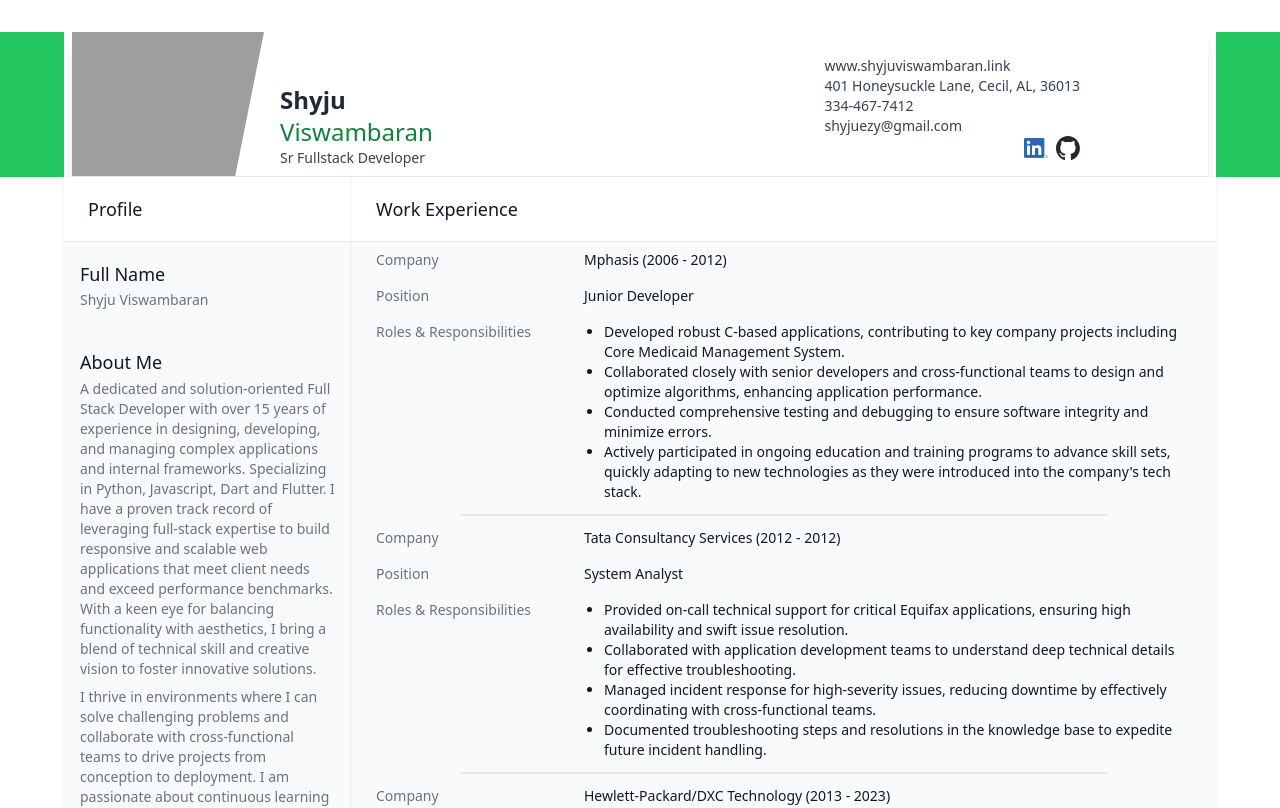
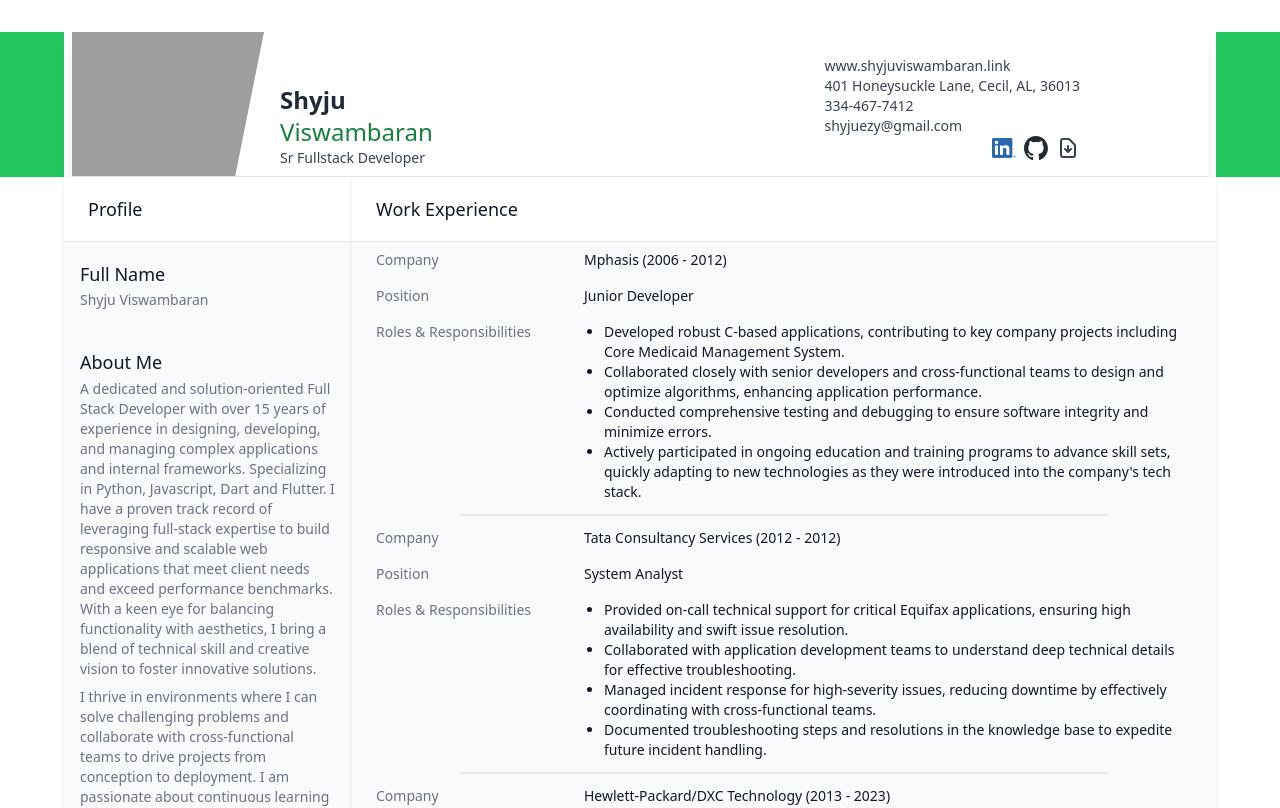
Before and after one commit to shyjuezy/profile, a Next.js app: page / in a window 1280 px wide. Shown: the top 808 px of the page. Built offline with nearby package versions, Linux system fonts and the light colour scheme; grey boxes are pictures that could not be loaded.

Commit message:
Added download link for resume in Header component

```diff
--- a/src/components/Header.tsx
+++ b/src/components/Header.tsx
@@ -62,6 +62,28 @@
                   />
                 </a>
               </div>
+              <div className="text-sm text-gray-700">
+                <a
+                  href="/shyju-viswambaran-resume.pdf"
+                  target="_blank"
+                  download
+                >
+                  <svg
+                    className="w-6 h-6 text-gray-700 hover:opacity-80"
+                    fill="none"
+                    stroke="currentColor"
+                    viewBox="0 0 24 24"
+                    xmlns="http://www.w3.org/2000/svg"
+                  >
+                    <path
+                      strokeLinecap="round"
+                      strokeLinejoin="round"
+                      strokeWidth={2}
+                      d="M12 10v6m0 0l-3-3m3 3l3-3m2 8H7a2 2 0 01-2-2V5a2 2 0 012-2h5.586a1 1 0 01.707.293l5.414 5.414a1 1 0 01.293.707V19a2 2 0 01-2 2z"
+                    />
+                  </svg>
+                </a>
+              </div>
             </div>
           </div>
         </div>
```
Also changed, not shown: 1 other file (tests, documents, lock files or other folders).
